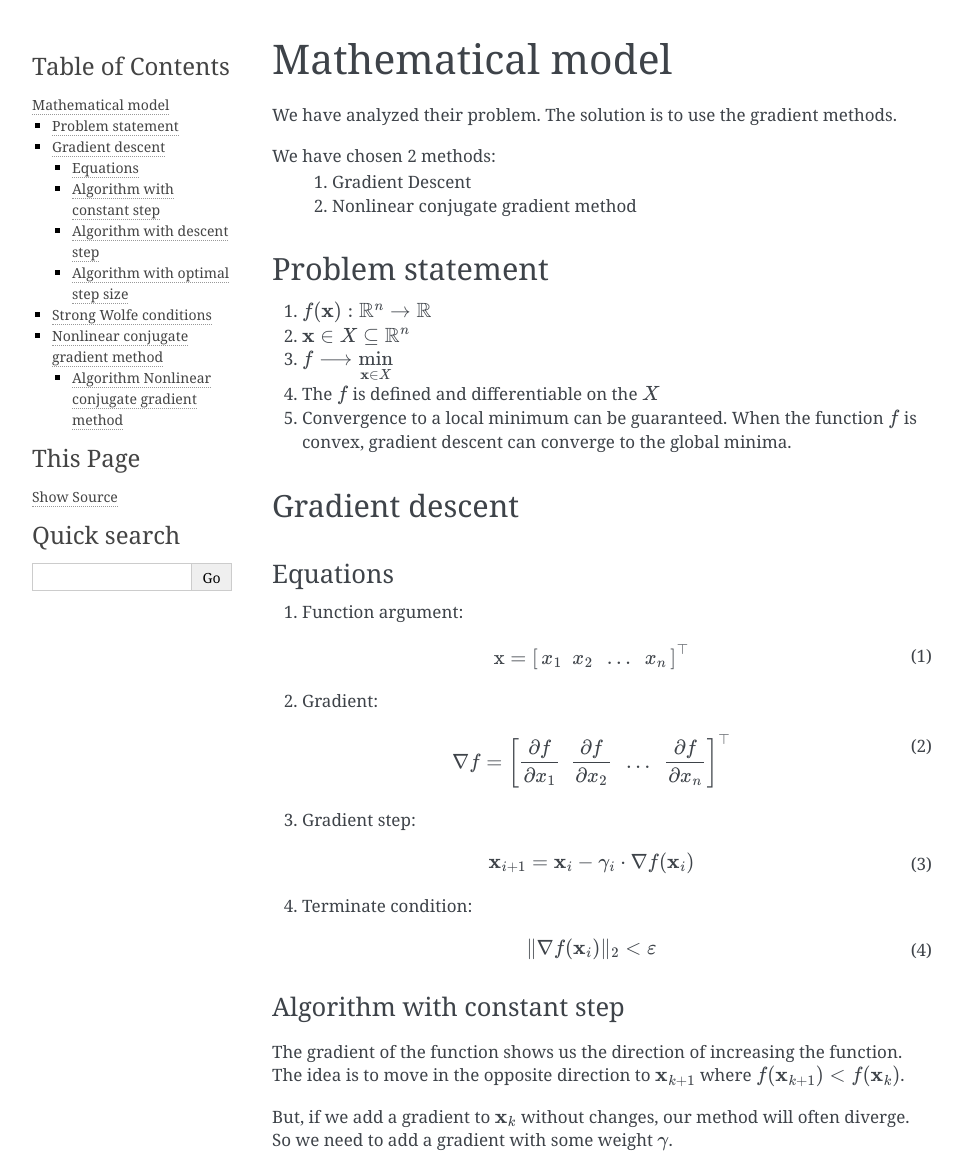
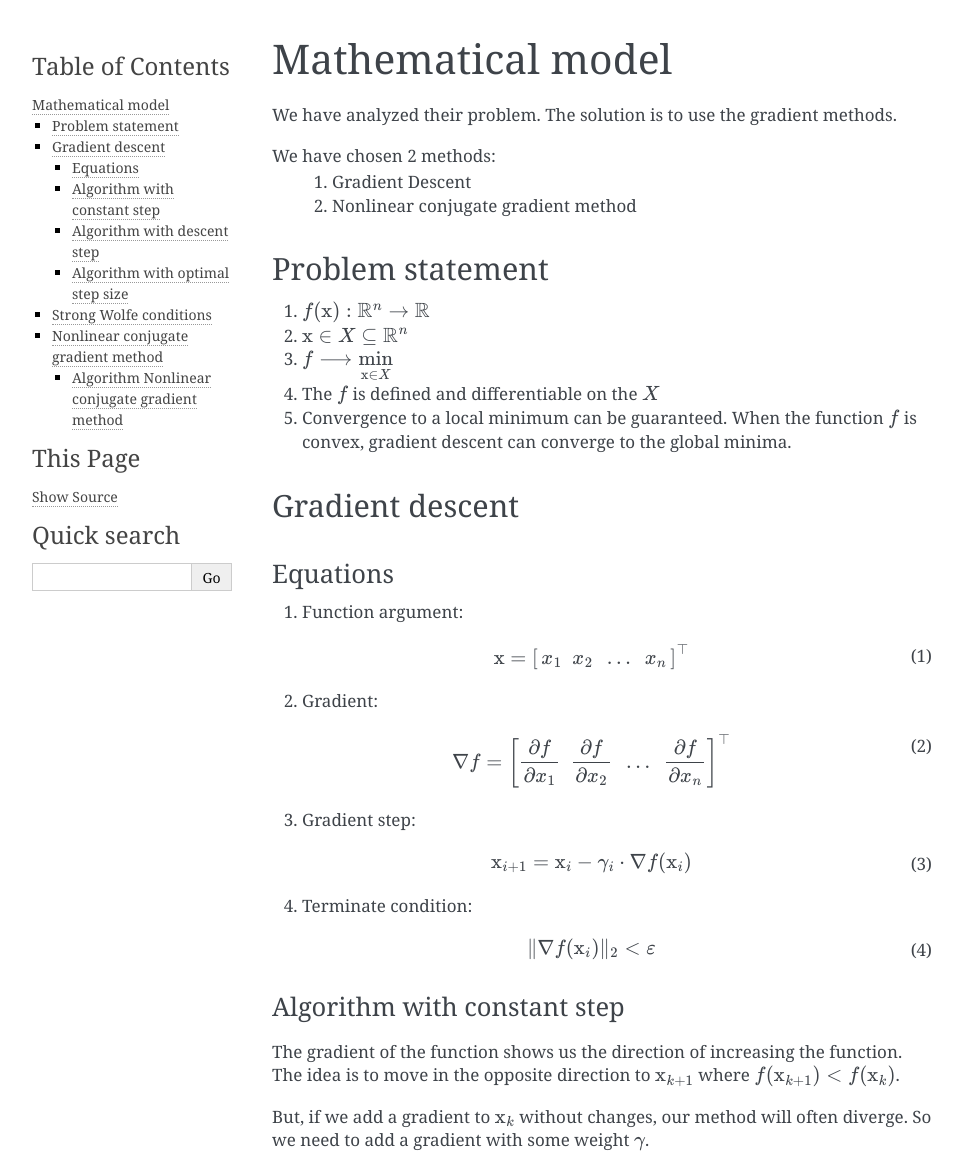
Before and after one commit to vktrbr/optimization_ml, a Sphinx documentation site: the page built from MultiDimensionalOptimization/documentation/MathematicalModel.rst, in a window 1280 px wide and 1400 px high, cut to the strip 0-1165 px from the top of the window. Shown: the whole strip, without its empty margins (148-1110 px from the left). Built offline with Sphinx 7.4.7, drawn with Linux system fonts in a browser that asks for light colours.

Commit message:
removed bold x

```diff
--- a/MultiDimensionalOptimization/documentation/MathematicalModel.rst
+++ b/MultiDimensionalOptimization/documentation/MathematicalModel.rst
@@ -8,9 +8,9 @@ We have chosen 2 methods:
 
 Problem statement
 ---------------------------------------------
-1. :math:`f(\mathbf{x}): \mathbb{R}^{n} \rightarrow \mathbb{R}`
-2. :math:`\mathbf{x} \in X \subseteq \mathbb{R}^{n}`
-3. :math:`\displaystyle f \longrightarrow \min_{\mathbf{x} \in X}`
+1. :math:`f(\mathrm{x}): \mathbb{R}^{n} \rightarrow \mathbb{R}`
+2. :math:`\mathrm{x} \in X \subseteq \mathbb{R}^{n}`
+3. :math:`\displaystyle f \longrightarrow \min_{\mathrm{x} \in X}`
 4. The :math:`f` is defined and differentiable on the :math:`X`
 5. Convergence to a local minimum can be guaranteed. When the function :math:`f` is convex, gradient descent can converge to the global minima.
 
@@ -35,22 +35,22 @@ Equations
 3. Gradient step:
 
 .. math::
-    \displaystyle \mathbf{x}_{i + 1} = \mathbf{x}_{i} - \gamma_{i} \cdot \nabla f(\mathbf{x}_{i})
+    \displaystyle \mathrm{x}_{i + 1} = \mathrm{x}_{i} - \gamma_{i} \cdot \nabla f(\mathrm{x}_{i})
     :label: grad-step
 
 4. Terminate condition:
 
 .. math::
-    \displaystyle \lVert \nabla f(\mathbf{x}_{i}) \rVert_{2} < \varepsilon
+    \displaystyle \lVert \nabla f(\mathrm{x}_{i}) \rVert_{2} < \varepsilon
     :label: terminate-cond
 
 
 Algorithm with constant step
 ~~~~~~~~~~~~~~~~~~~~~~~~~~~~~~~
 The gradient of the function shows us the direction of increasing the function. The idea is to move in the opposite
-direction to :math:`\mathbf{x}_{k+1}` where :math:`f(\mathbf{x}_{k+1}) < f(\mathbf{x}_k)`.
+direction to :math:`\mathrm{x}_{k+1}` where :math:`f(\mathrm{x}_{k+1}) < f(\mathrm{x}_k)`.
 
-But, if we add a gradient to :math:`\mathbf{x}_k` without changes, our method will often diverge. So we need to add a gradient
+But, if we add a gradient to :math:`\mathrm{x}_k` without changes, our method will often diverge. So we need to add a gradient
 with some weight :math:`\gamma`.
 
 .. include:: AlgorithmFlowcharts\FlowchartGradConstStep.rst
```
